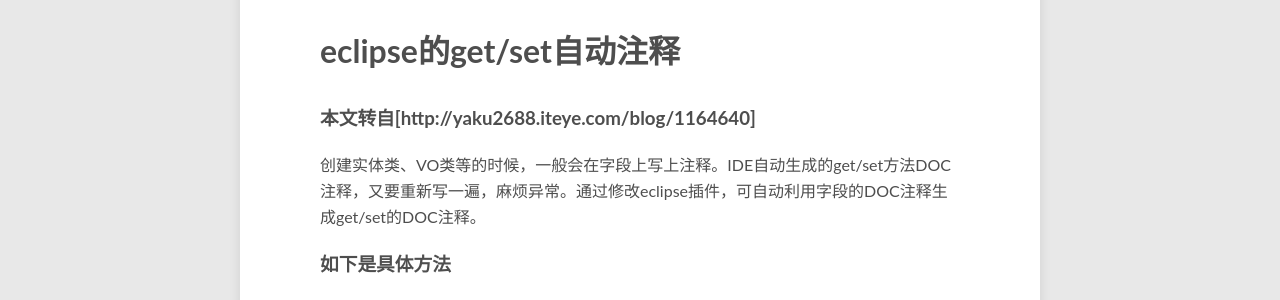
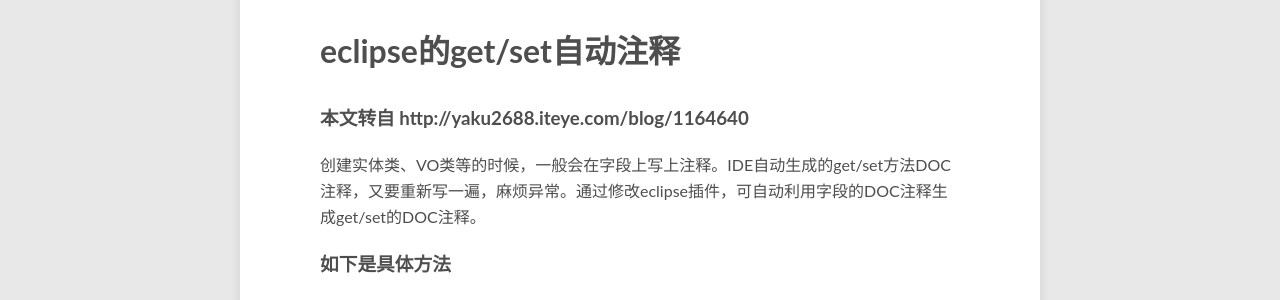
Before and after one commit to icielo/icielo.github.com, a Jekyll site: the page built from _posts/2017-03-08-get-set-自动注释.md, in a window 1280 px wide and 900 px high. Shown: the part 402-702 px from the top of the window. Built offline with Jekyll 4.4.1, drawn with Linux system fonts in a browser that asks for light colours; comment, search, counter and statistics services are not loaded; part of the change alters nothing that is shown.

```diff
--- a/_posts/2017-03-08-get-set-自动注释.md
+++ b/_posts/2017-03-08-get-set-自动注释.md
@@ -7,7 +7,7 @@ categories: [IDE]
 published: true
 ---
 
-### 本文转自[http://yaku2688.iteye.com/blog/1164640]
+### 本文转自 [http://yaku2688.iteye.com/blog/1164640](http://yaku2688.iteye.com/blog/1164640)
 
 创建实体类、VO类等的时候，一般会在字段上写上注释。IDE自动生成的get/set方法DOC注释，又要重新写一遍，麻烦异常。通过修改eclipse插件，可自动利用字段的DOC注释生成get/set的DOC注释。
 
```
